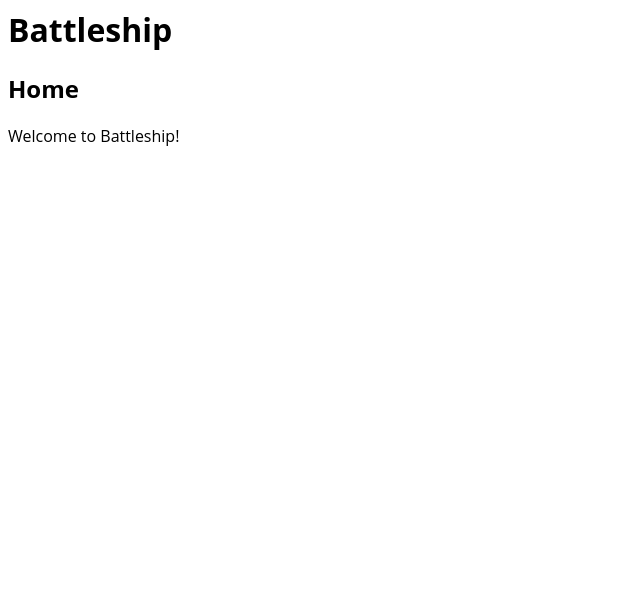
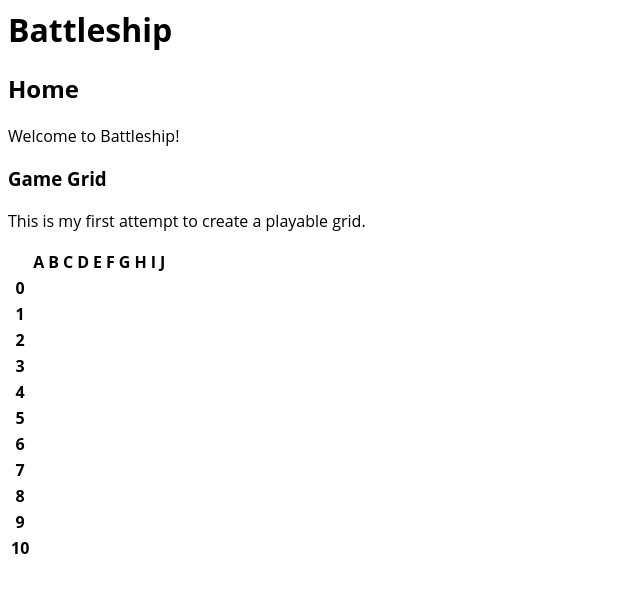
Before and after one commit to haydenbech/battleship, a PHP site: page / in a window 1280 px wide. Shown: the top 593 px of the page, without its empty margins (0-640 px from the left). Run offline with PHP 8.4, Linux system fonts and the light colour scheme; lists and menus that the app fills with data are empty.

Commit message:
Added basic battle grid

```diff
--- a/views/home.tpl.php
+++ b/views/home.tpl.php
@@ -5,5 +5,24 @@ ob_start(); // Buffer the following HTML
 ?>
 <h2>Home</h2>
 <p>Welcome to Battleship!</p>
+
+<h3>Game Grid</h3>
+<p>This is my first attempt to create a playable grid.</p>
+<table class="battle-grid">
+    <tr>
+        <th></th>
+        <?php for( $col = 'A'; $col <= 'J'; $col++ ): ?>
+        <th><?= $col ?></th>
+        <?php endfor; ?>
+    </tr>
+    <?php for( $row = 0; $row <= 10; $row++ ): ?>
+    <tr>
+        <th><?= $row ?></th>
+        <?php for( $col = 'A'; $col <= 'J'; $col++): ?>
+        <td id="grid-<?= $col.$row ?>"></td>
+        <?php endfor ?>
+    </tr>
+    <?php endfor; ?>
+</table>
 <?php
 $content = ob_get_clean(); // Save to buffer
```
